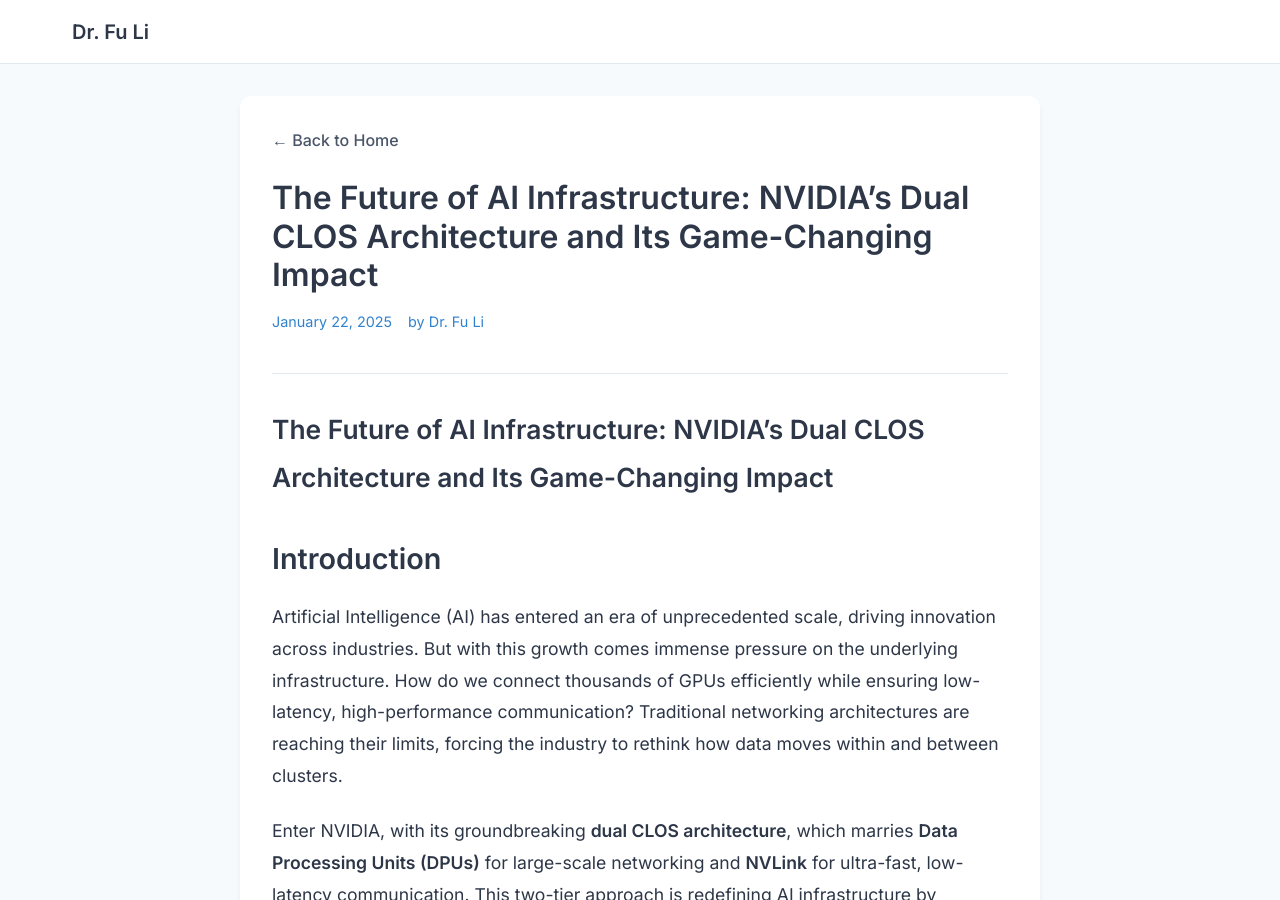
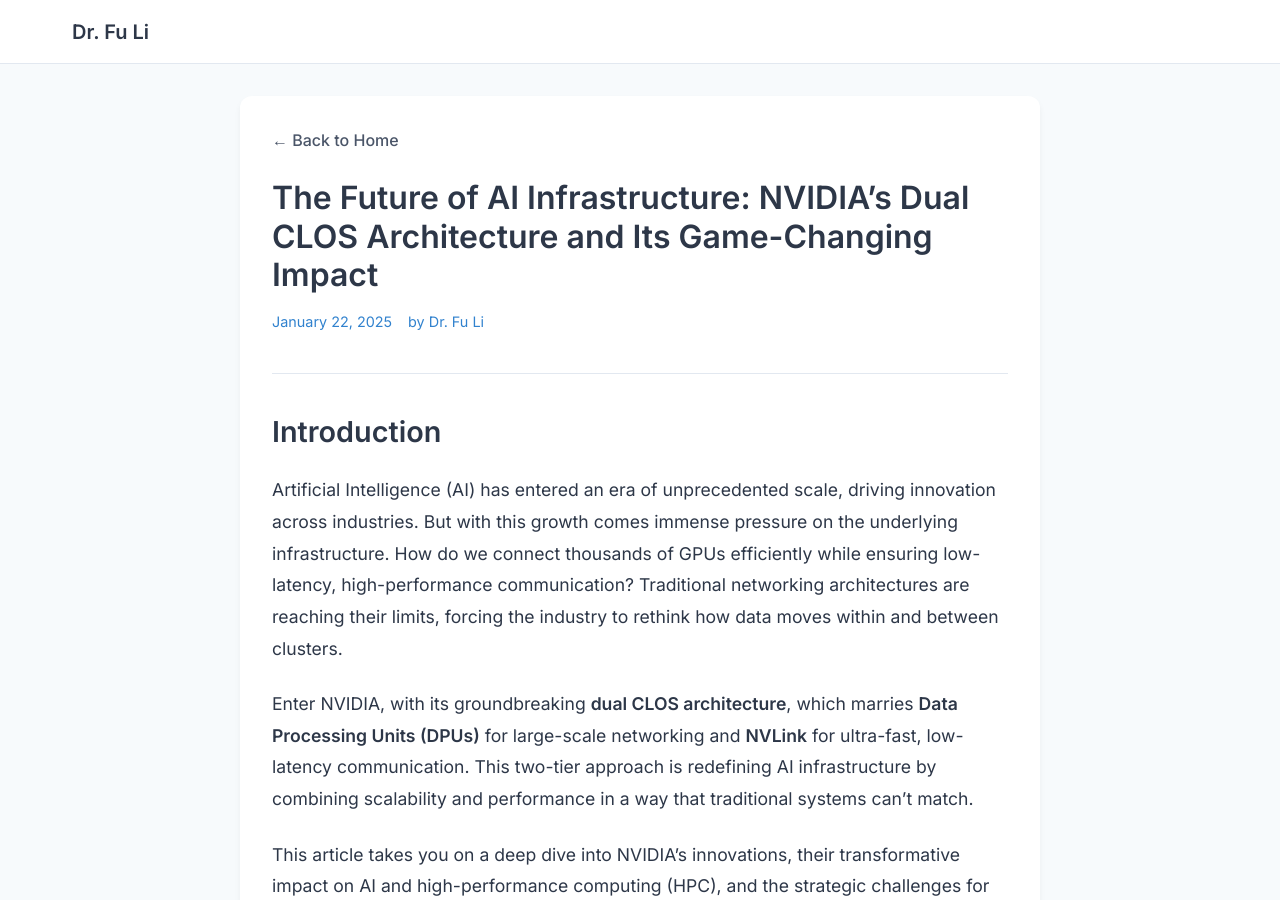
Before and after one commit to leoustc/leoustc.github.io, a Jekyll site: the page built from _posts/2025-01-22-nvidia-ai-infrastructure.md, in a window 1280 px wide and 900 px high. Built offline with Jekyll 4.4.1, drawn with Linux system fonts in a browser that asks for light colours.

Commit message:
20250122.22.53.52.52176

```diff
--- a/_layouts/post.html
+++ b/_layouts/post.html
@@ -25,8 +25,10 @@
         </div>
     </header>
 
-    <div class="post-content">
-        {{ content }}
+    <div style="font-size: smaller;">
+        <div class="post-content">
+            {{ content }}
+        </div>
     </div>
 
     {% if site.posts.size > 1 %}
--- a/_posts/2025-01-22-nvidia-ai-infrastructure.md
+++ b/_posts/2025-01-22-nvidia-ai-infrastructure.md
@@ -3,8 +3,6 @@
 title: "The Future of AI Infrastructure: NVIDIA’s Dual CLOS Architecture and Its Game-Changing Impact"
 abstract: "As AI continues to push the boundaries of scalability and performance, NVIDIA's dual CLOS architecture—combining DPUs and NVLink—redefines how we approach AI infrastructure. This article unpacks the technology, its implications, and why competitors are struggling to keep pace."
 ---
-
-# The Future of AI Infrastructure: NVIDIA’s Dual CLOS Architecture and Its Game-Changing Impact
 
 ## Introduction
 
@@ -14,7 +12,6 @@
 
 This article takes you on a deep dive into NVIDIA’s innovations, their transformative impact on AI and high-performance computing (HPC), and the strategic challenges for competitors attempting to keep up.
 
----
 
 ## 1. The Dual Challenge of AI Networking
 
@@ -36,13 +33,12 @@
 
 While CLOS networks handle scale-out effectively, they struggle to meet the low-latency demands of certain AI workloads. This is where NVIDIA’s **NVLink** excels. Acting as a “backdoor” communication layer, NVLink creates high-performance, low-latency connections within GPU subsystems, bypassing traditional bottlenecks.
 
----
 
 ## 2. NVIDIA’s Dual CLOS Architecture: A Game Changer
 
 <div style="text-align: center;">
 <img src="https://developer-blogs.nvidia.com/wp-content/uploads/2022/11/grace-hopper-nvlink-switch-system.png"
-alt="NVLink" style="width: 70%; height: auto;">
+alt="NVLink" style="width: 100%; height: auto;">
 <p>Scaling with DPUs and NVLink</p>
 </div>
 
@@ -60,7 +56,6 @@
 
 The two networks intersect, leveraging their strengths to handle diverse workloads efficiently. For instance, while the RDMA CLOS handles scale-out operations, NVLink subsystems manage latency-sensitive tasks like tensor operations.
 
----
 
 ## 3. Subsystems: Balancing Scalability and Performance
 
@@ -76,7 +71,6 @@
 
 By matching subsystem capabilities to workload needs, NVIDIA achieves a balance between performance and scalability.
 
----
 
 ## 4. Redefining the AI Network Paradigm
 
@@ -90,7 +84,6 @@
 
 NVIDIA’s dual CLOS architecture is not just for HPC; it’s also a game-changer in edge computing. Smaller clusters demand low-latency, high-bandwidth solutions, and NVIDIA’s NVLink subsystems are perfectly positioned to dominate this space.
 
----
 
 ## 5. Competitive Landscape
 
@@ -101,7 +94,6 @@
 
 Despite these efforts, NVIDIA’s ability to integrate scale-out and scale-up networks gives it a significant competitive advantage.
 
----
 
 ## Conclusion
 
```
